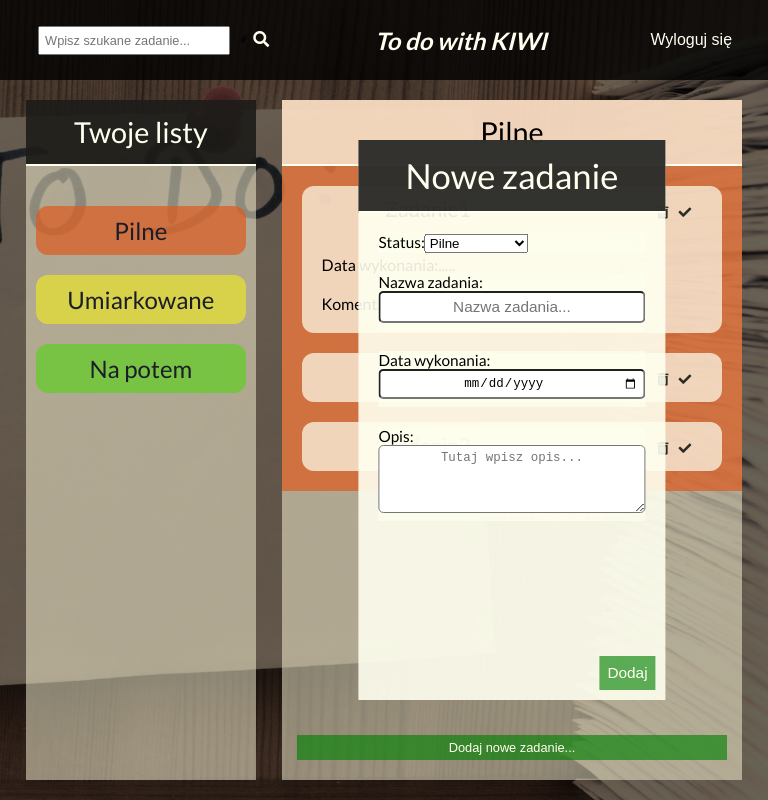
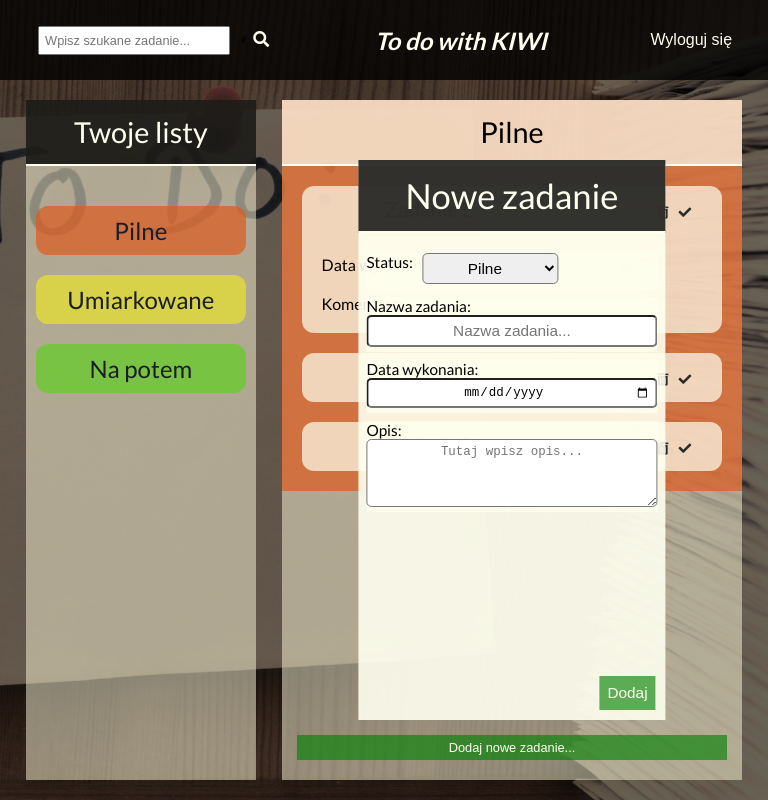
Before and after one commit to codersCampKiwiTeam/toDoList, a plain HTML site: page todo.html in a window 768 px wide. Both pictures are taken after a click on the button "Dodaj nowe zadanie...". Drawn offline with nearby package versions, Linux system fonts and the light colour scheme; no server answers.

Commit message:
changed task adding

```diff
--- a/src/list.css
+++ b/src/list.css
@@ -114,7 +114,6 @@ body {
     background-color: rgba(255, 255, 240, 0.7);
     border-radius: 12px;
     transition: 0.2s linear;
-
 }
 
 .tasks .list-1,
@@ -197,13 +196,10 @@ body {
 }
 
 .add-new-task {
-    margin: 40px 15px 0 15px;
+    margin: 15px 15px 0 15px;
     width: calc(100% - 30px);
     font-size: 1em;
     padding: 10px;
-}
-
-.add-new-task {
     color: ivory;
     background-color: rgba(0, 128, 0, 0.63);
     border: none;
@@ -246,20 +242,26 @@ body {
 }
 
 .add-task li {
-    font-size: 1.2em;
+    font-size: 1em;
     border: none;
     border-radius: 0;
+    margin: 10px;
 }
 
+select,
 .add-task input,
 .add-task textarea {
-    margin-bottom: 15px;
+    margin-bottom: 5px;
     width: 100%;
     font-size: 0.8em;
     padding: 5px;
     text-align: center;
     vertical-align: top;
     border-radius: 5px;
+}
+
+select {
+    margin-left: 10px;
 }
 
 .add-task-btn {
@@ -276,7 +278,7 @@ body {
 
 /* Media queries */
 
-@media (max-width: 840px) and (min-width: 600px) {
+@media (max-width: 840px) {
 
     .fa-search {
         font-size: 1em;
@@ -313,7 +315,6 @@ body {
         width: 60%;
     }
 
-
     .tasks.icons {
         width: 40%;
         padding: 10px 0;
@@ -334,15 +335,17 @@ body {
     /* Add task */
     .add-task {
         font-size: 1.2em;
+        bottom: 60px;
     }
 
     .add-task li {
         font-size: 0.8em;
+        margin: 8px;
     }
 
+    select,
     .add-task input,
     .add-task textarea {
-        margin-bottom: 8px;
         font-size: 1em;
     }
 }
```
